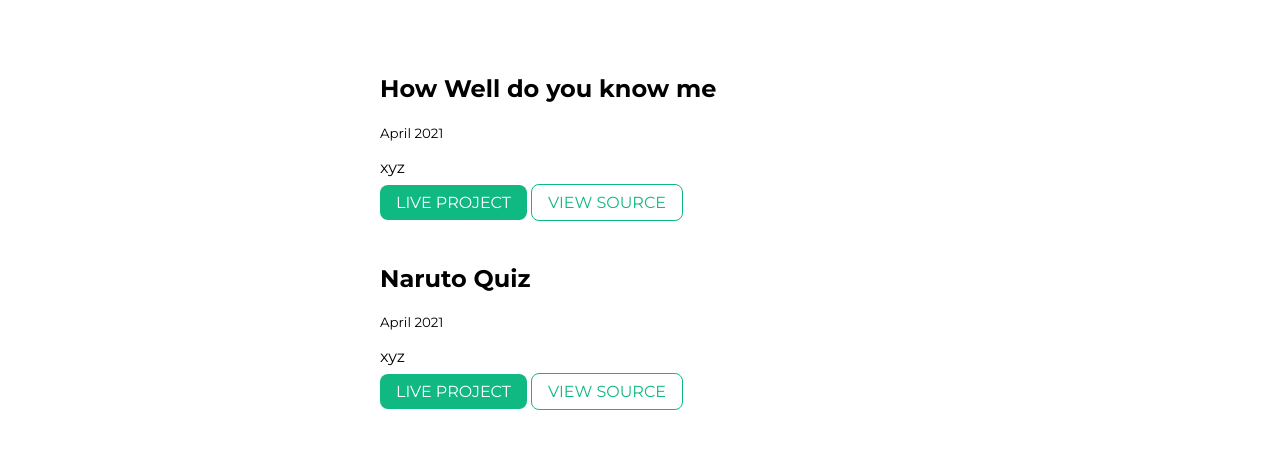
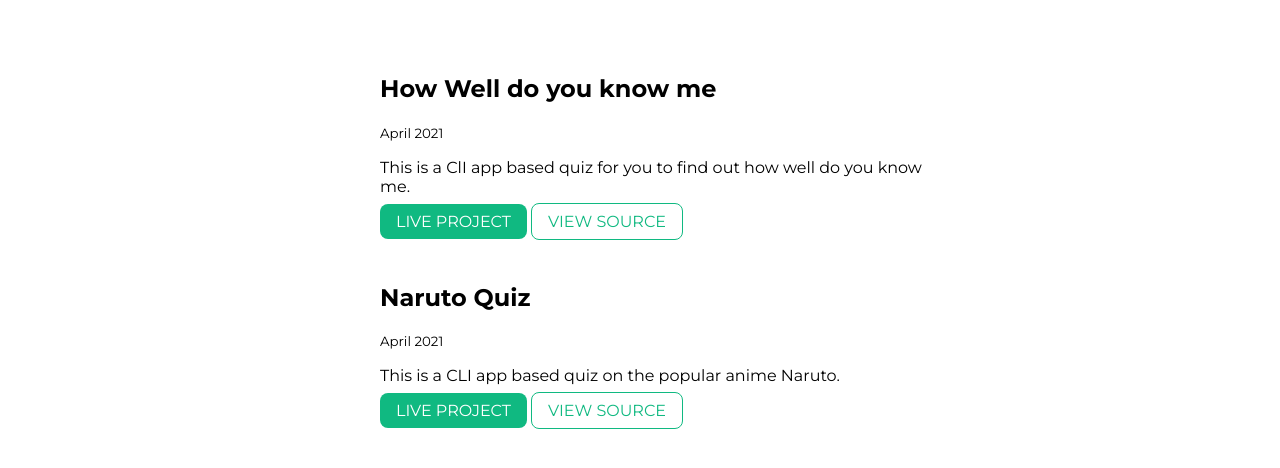
Before and after one commit to Sharmaa-Ansh/Level-0-Website, a plain HTML site: page Projects.html in a window 1280 px wide. Shown: the part 554-1022 px from the top of the page. Drawn offline with Linux system fonts and the light colour scheme.

```diff
--- a/Projects.html
+++ b/Projects.html
@@ -35,7 +35,7 @@
             <li>
                     <h2>How Well do you know me</h2>
                 <small>April 2021</small>
-                <p>xyz</p>
+                <p>This is a ClI app based quiz for you to find out how well do you know me.</p>
                 <a class=" link link-primary" href="https://replit.com/@Ansh177/How-well-do-you-know-me-1?%E2%80%8Bembed=1&output=1">LIVE PROJECT</a>
                 <a class=" link link-secondary" href="https://github.com/Sharmaa-Ansh/How-Well-Do-you-know-me">VIEW SOURCE</a>
 
@@ -44,7 +44,7 @@
             <li class="project-list-padding">
                 <h2>Naruto Quiz</h2>
             <small>April 2021</small>
-            <p>xyz</p>
+            <p>This is a CLI app based quiz on the popular anime Naruto.</p>
             <a class=" link link-primary" href="https://replit.com/@Ansh177/Naruto-Quiz?%E2%80%8Bembed=1&output=1">LIVE PROJECT</a>
             <a class=" link link-secondary" href="https://github.com/Sharmaa-Ansh/Naruto-Quiz">VIEW SOURCE</a>
 
```
Also changed, not shown: Index.html (+2 -2 lines).
